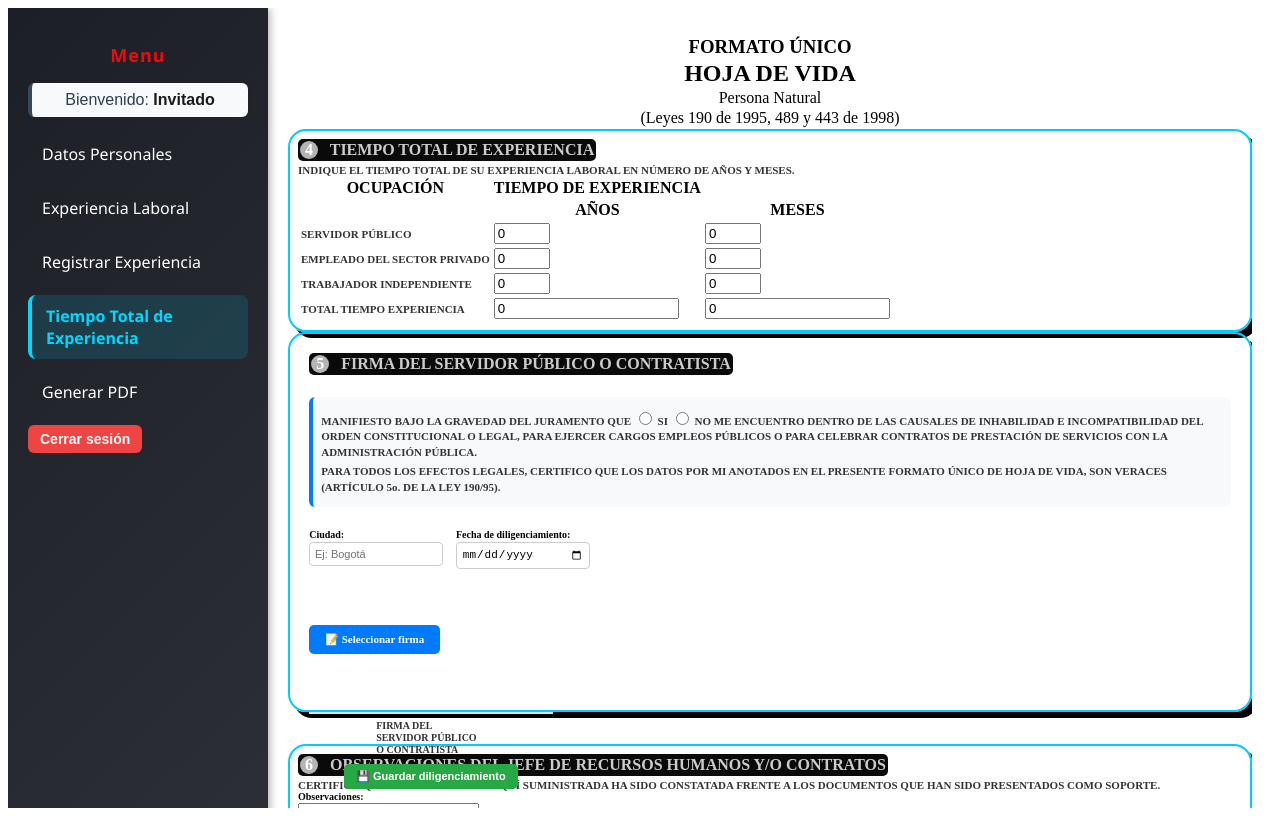
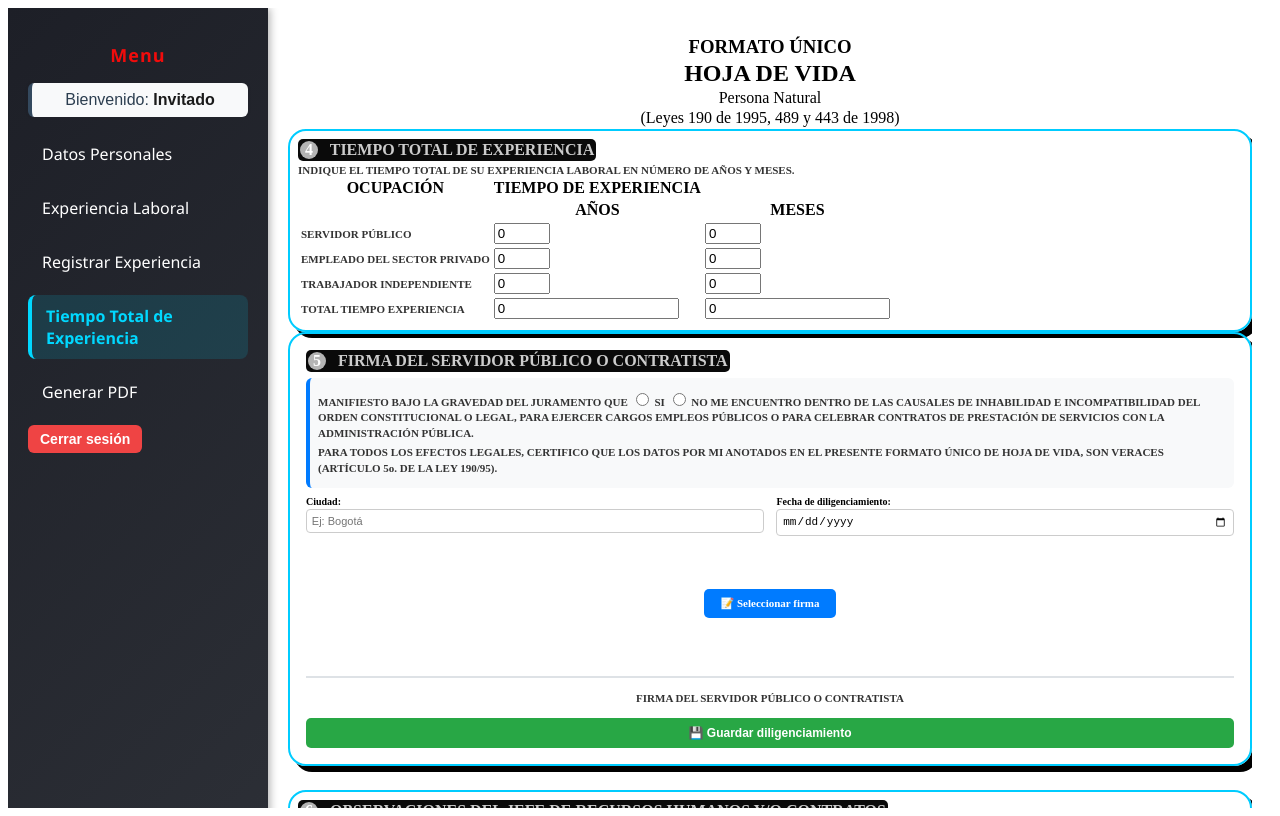
Before and after one commit to RandySimanca/formatounicoenlinea, a Vue app in the folder frontend/: page /panel/Hoja3 in a window 1280 px wide. Built offline with nearby package versions, Linux system fonts and the light colour scheme; no server answers; sample sign-in values are in the browser's storage.

Commit message:
modified:   frontend/src/components/FirmaServidorComponent.vue

```diff
--- a/frontend/src/components/FirmaServidorComponent.vue
+++ b/frontend/src/components/FirmaServidorComponent.vue
@@ -136,9 +136,7 @@ import { showSuccess, showError } from "../utils/showMessage";
 import { ref, onMounted } from "vue";
 import api from "../api/axios";
 
-// ✅ NUEVAS VARIABLES REACTIVAS
 const declaracionInhabilidad = ref("");
-
 const ciudadDiligenciamiento = ref("");
 const fechaDiligenciamiento = ref("");
 const firmaUrl = ref(null);
@@ -156,9 +154,7 @@ async function cargarFirma() {
     const response = await api.get("/firma-servidor");
     const data = response.data;
     if (data) {
-      // ✅ CARGAR DECLARACIONES
       declaracionInhabilidad.value = data.declaracionInhabilidad || "";
-
       ciudadDiligenciamiento.value = data.ciudadDiligenciamiento || "";
       fechaDiligenciamiento.value =
         data.fechaDiligenciamiento?.substring(0, 10) || "";
@@ -218,7 +214,6 @@ const mostrarFirma = (event) => {
 };
 
 const guardarFirma = async () => {
-  // ✅ VALIDAR DECLARACIONES
   if (!declaracionInhabilidad.value) {
     showError(
       "❌ Por favor, selecciona una opción en la declaración de inhabilidad."
@@ -239,7 +234,6 @@ const guardarFirma = async () => {
   guardando.value = true;
 
   try {
-    // ✅ INCLUIR DECLARACIONES EN EL PAYLOAD
     const payload = {
       declaracionInhabilidad: declaracionInhabilidad.value,
       ciudadDiligenciamiento: ciudadDiligenciamiento.value,
@@ -273,7 +267,6 @@ const confirmarEliminarFirma = async () => {
   try {
     await api.delete("/firma-servidor");
 
-    // ✅ LIMPIAR TAMBIÉN LAS DECLARACIONES
     declaracionInhabilidad.value = "";
     firmaUrl.value = null;
     ciudadDiligenciamiento.value = "";
@@ -300,79 +293,42 @@ const cambiarFirma = () => {
 </script>
 
 <style scoped>
-/* ✅ ESTILOS CORREGIDOS PARA EVITAR DESBORDAMIENTO */
+/* ===== ESTILOS OPTIMIZADOS Y SIN CONFLICTOS ===== */
 
+/* Contenedor principal - FORZAR que todo quede dentro */
+.firma-section {
+  display: block !important;
+  padding: 1rem !important;
+  margin-bottom: 1.5rem !important;
+  box-sizing: border-box !important;
+  overflow: visible !important;
+  position: relative !important;
+  width: 100% !important;
+}
+
+/* Declaración */
 .declaration {
   background: #f8f9fa;
-  padding: 8px; /* Reducido */
+  padding: 8px;
   border-radius: 6px;
-  margin: 6px 0; /* Reducido */
+  margin: 6px 0;
   border-left: 4px solid #007bff;
+  box-sizing: border-box;
 }
 
 .declaration p {
-  margin: 4px 0; /* Reducido */
-  line-height: 1.4; /* Reducido */
+  margin: 4px 0;
+  line-height: 1.4;
   color: #333;
-  font-size: 11px; /* Reducido */
+  font-size: 11px;
 }
 
-.radio-inline-group {
-  display: inline-flex;
-  gap: 10px; /* Reducido */
-  margin: 0 6px; /* Reducido */
-  align-items: center;
-  vertical-align: middle;
-}
-
-.radio-label {
-  display: inline-flex;
-  align-items: center;
-  gap: 4px; /* Reducido */
-  cursor: pointer;
-  font-weight: 600;
-  color: #007bff;
-  transition: all 0.2s ease;
-}
-
-.radio-label:hover {
-  color: #0056b3;
-  transform: scale(1.05);
-}
-
-.radio-label input[type="radio"] {
-  width: 14px; /* Reducido */
-  height: 14px; /* Reducido */
-  cursor: pointer;
-  accent-color: #007bff;
-}
-
-.radio-text {
-  font-size: 12px; /* Reducido */
-  user-select: none;
-}
-
-
-/* ✅ Contenedor principal CON altura controlada */
-.firma-section {
-  display: flex !important;
-  flex-direction: column !important;
-  gap: 0.8rem !important;
-  padding: 1.2rem !important;
-  box-sizing: border-box !important;
-  margin-bottom: 2rem !important;
-  position: relative !important;
-  min-height: auto !important;
-  height: auto !important;
-  overflow: visible !important;
-  contain: layout !important; /* ✅ Contener el layout dentro */
-  isolation: isolate !important; /* ✅ Crear nuevo contexto de apilamiento */
-}
-/* Contenedor de datos de ciudad y fecha */
+/* Contenedor de ciudad y fecha */
 .datos-firma-container {
   display: flex;
-  gap: 0.8rem; /* Reducido */
-  margin: 0.2rem 0; /* Reducido */
+  gap: 0.8rem;
+  margin: 0.5rem 0;
+  box-sizing: border-box;
 }
 
 .datos-firma-container .form-group {
@@ -381,7 +337,7 @@ const cambiarFirma = () => {
 }
 
 .datos-firma-container label {
-  font-size: 10px; /* Reducido */
+  font-size: 10px;
   font-weight: 600;
   margin-bottom: 2px;
   display: block;
@@ -389,59 +345,58 @@ const cambiarFirma = () => {
 
 .datos-firma-container input {
   width: 100%;
-  padding: 0.3rem; /* Reducido */
+  padding: 0.3rem;
   border: 1px solid #ccc;
   border-radius: 4px;
-  font-size: 11px; /* Reducido */
+  font-size: 11px;
   box-sizing: border-box;
 }
 
-/* ✅ Contenedor de firma con altura FIJA y controlada */
+/* Contenedor de firma */
 .signature-container {
-  min-height: 120px; /* Reducido */
-  max-height: 120px; /* Reducido */
+  min-height: 120px;
+  max-height: 120px;
   display: flex;
   align-items: center;
   justify-content: center;
-  margin: 0.3rem 0; /* Reducido */
-  overflow: hidden; /* Evitar desbordamiento */
+  margin: 0.5rem 0;
+  overflow: hidden;
 }
 
-/* Vista previa de firma - TAMAÑO REDUCIDO */
+/* Vista previa */
 .firma-preview {
   display: flex;
   align-items: center;
-  gap: 0.8rem; /* Reducido */
+  gap: 0.8rem;
   width: 100%;
   max-width: 100%;
-  overflow: hidden;
 }
 
 .firma-imagen {
-  width: 200px; /* Reducido de 250px */
-  height: 80px; /* Reducido de 100px */
+  width: 200px;
+  height: 80px;
   border: 2px solid #dee2e6;
   border-radius: 6px;
   object-fit: contain;
   background: white;
-  flex-shrink: 0; /* No reducir tamaño */
+  flex-shrink: 0;
 }
 
 .firma-acciones {
   display: flex;
   flex-direction: column;
-  gap: 0.4rem; /* Reducido */
+  gap: 0.4rem;
   flex-shrink: 0;
 }
 
-/* Botones de acción - TAMAÑO REDUCIDO */
+/* Botones de acción */
 .btn-eliminar,
 .btn-cambiar {
-  padding: 5px 10px; /* Reducido */
+  padding: 5px 10px;
   border: none;
-  border-radius: 5px; /* Reducido */
+  border-radius: 5px;
   font-weight: 600;
-  font-size: 10px; /* Reducido */
+  font-size: 10px;
   cursor: pointer;
   transition: all 0.3s ease;
   white-space: nowrap;
@@ -469,7 +424,7 @@ const cambiarFirma = () => {
   box-shadow: 0 3px 6px rgba(23, 162, 184, 0.3);
 }
 
-/* Upload de firma */
+/* Upload */
 .firma-upload {
   text-align: center;
   width: 100%;
@@ -481,13 +436,13 @@ const cambiarFirma = () => {
 
 .label-upload {
   display: inline-block;
-  padding: 8px 16px; /* Reducido */
+  padding: 8px 16px;
   background: #007bff;
   color: white;
   border-radius: 5px;
   cursor: pointer;
   font-weight: 600;
-  font-size: 11px; /* Reducido */
+  font-size: 11px;
   transition: all 0.3s ease;
 }
 
@@ -497,44 +452,44 @@ const cambiarFirma = () => {
   box-shadow: 0 3px 6px rgba(0, 123, 255, 0.3);
 }
 
-/* ✅ Footer AJUSTADO para evitar desbordamiento */
+/* ✅ FOOTER - AQUÍ ESTÁ LA CLAVE */
 .firma-footer {
-  display: flex;
-  justify-content: space-between;
-  align-items: center;
-  padding-top: 0.4rem; /* Reducido */
-  border-top: 2px solid #dee2e6;
-  margin-top: 0.3rem; /* Reducido */
-  min-height: 35px; /* Reducido */
-  flex-shrink: 0; /* No reducir tamaño */
+  display: flex !important;
+  flex-direction: column !important;
+  align-items: stretch !important;
+  gap: 0.8rem !important;
+  padding: 0.8rem 0 0 0 !important;
+  border-top: 2px solid #dee2e6 !important;
+  margin: 0.8rem 0 0 0 !important;
+  box-sizing: border-box !important;
+  width: 100% !important;
+  position: relative !important;
 }
 
-.firma-footer {
-    flex-direction: column;
-    /*align-items: stretch;*/
-    gap: 0.5rem;
-  }
-
 .firma-label {
-  font-weight: 600;
-  font-size: 10px; /* Reducido */
-  color: #333;
-  max-width: 45%;
-  line-height: 1.2;
+  font-weight: 600 !important;
+  font-size: 11px !important;
+  color: #333 !important;
+  line-height: 1.3 !important;
+  text-align: center !important;
+  margin: 0 !important;
+  padding: 0 !important;
+  width: 100% !important;
 }
 
 .btn-guardar {
-  padding: 6px 12px; /* Reducido */
-  background: #28a745;
-  color: white;
-  border: none;
-  border-radius: 5px;
-  font-weight: 600;
-  font-size: 11px; /* Reducido */
-  cursor: pointer;
-  transition: all 0.3s ease;
-  white-space: nowrap;
-  flex-shrink: 0;
+  padding: 8px 16px !important;
+  background: #28a745 !important;
+  color: white !important;
+  border: none !important;
+  border-radius: 5px !important;
+  font-weight: 600 !important;
+  font-size: 12px !important;
+  cursor: pointer !important;
+  transition: all 0.3s ease !important;
+  white-space: nowrap !important;
+  width: 100% !important;
+  box-sizing: border-box !important;
 }
 
 .btn-guardar:hover:not(:disabled) {
@@ -549,7 +504,7 @@ const cambiarFirma = () => {
   opacity: 0.6;
 }
 
-/* Modal - SIN CAMBIOS */
+/* Modal */
 .modal-overlay {
   position: fixed;
   top: 0;
@@ -657,16 +612,14 @@ const cambiarFirma = () => {
   background: #c82333;
 }
 
-/* ✅ Optimización para impresión */
+/* Impresión */
 @media print {
   .no-imprimir {
     display: none !important;
   }
 
   .firma-section {
-    max-height: none;
     page-break-inside: avoid;
-    overflow: visible;
   }
 
   .firma-preview {
@@ -678,7 +631,6 @@ const cambiarFirma = () => {
     height: 80px !important;
   }
 
-  /* Mostrar X en lugar de radio button al imprimir */
   input[type="radio"]:checked::after {
     content: "X";
     position: absolute;
@@ -690,13 +642,8 @@ const cambiarFirma = () => {
   }
 }
 
-/* ✅ Responsive - AJUSTADO */
+/* Responsive */
 @media (max-width: 768px) {
-  .firma-section {
-    max-height: none; /* Permitir altura automática en móviles */
-    overflow: visible;
-  }
-
   .datos-firma-container {
     flex-direction: column;
     gap: 0.5rem;
@@ -708,11 +655,6 @@ const cambiarFirma = () => {
     align-items: center;
   }
 
-  .firma-imagen {
-    width: 180px;
-    height: 72px;
-  }
-
   .firma-acciones {
     width: 100%;
     flex-direction: row;
@@ -722,42 +664,5 @@ const cambiarFirma = () => {
   .btn-cambiar {
     flex: 1;
   }
-
-  .firma-footer {
-    flex-direction: column;
-    align-items: stretch;
-    gap: 0.5rem;
-  }
-
-  .firma-label {
-    max-width: 100%;
-    text-align: center;
-  }
-
-  .btn-guardar {
-    width: 100%;
-  }
-
-  .radio-inline-group {
-    display: flex;
-    margin: 8px 0;
-  }
-}
-
-/* ✅ AJUSTE ADICIONAL: Asegurar que todo quepa en la página */
-@media screen and (max-height: 900px) {
-  .firma-section {
-    max-height: 380px;
-  }
-
-  .signature-container {
-    min-height: 100px;
-    max-height: 100px;
-  }
-
-  .firma-imagen {
-    width: 180px;
-    height: 72px;
-  }
 }
 </style>
```
